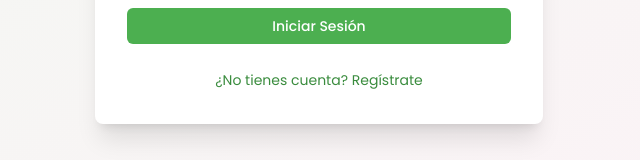
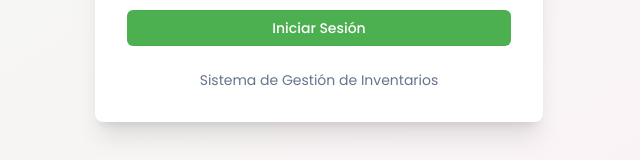
Before and after one commit to Yaz3002/GI_FLORAL, a React (Vite) app: page / in a window 1280 px wide. Shown: the part 506-666 px from the top of the page, without its empty margins (321-961 px from the left). Built offline with nearby package versions, Linux system fonts and the light colour scheme; no server answers.

Commit message:
Eliminar funcionalidad de registro

```diff
--- a/src/components/auth/AuthForm.tsx
+++ b/src/components/auth/AuthForm.tsx
@@ -4,8 +4,7 @@ import { Flower2, Eye, EyeOff } from 'lucide-react';
 import toast from 'react-hot-toast';
 
 const AuthForm: React.FC = () => {
-  const { signIn, signUp } = useAuth();
-  const [isLogin, setIsLogin] = useState(true);
+  const { signIn } = useAuth();
   const [showPassword, setShowPassword] = useState(false);
   const [loading, setLoading] = useState(false);
   const [formData, setFormData] = useState({
@@ -25,20 +24,11 @@ const AuthForm: React.FC = () => {
     setLoading(true);
 
     try {
-      if (isLogin) {
-        const { error } = await signIn(formData.email, formData.password);
-        if (error) {
-          toast.error(error.message);
-        } else {
-          toast.success('¡Bienvenido de vuelta!');
-        }
+      const { error } = await signIn(formData.email, formData.password);
+      if (error) {
+        toast.error('Credenciales incorrectas. Verifica tu email y contraseña.');
       } else {
-        const { error } = await signUp(formData.email, formData.password);
-        if (error) {
-          toast.error(error.message);
-        } else {
-          toast.success('Cuenta creada exitosamente. Revisa tu email para confirmar.');
-        }
+        toast.success('¡Bienvenido de vuelta!');
       }
     } catch (error) {
       toast.error('Ocurrió un error inesperado');
@@ -59,7 +49,7 @@ const AuthForm: React.FC = () => {
             </div>
           </div>
           <p className="text-neutral-600">
-            {isLogin ? 'Inicia sesión en tu cuenta' : 'Crea una nueva cuenta'}
+            Inicia sesión en tu cuenta
           </p>
         </div>
 
@@ -115,20 +105,14 @@ const AuthForm: React.FC = () => {
             className="btn btn-primary w-full"
             disabled={loading}
           >
-            {loading ? 'Cargando...' : isLogin ? 'Iniciar Sesión' : 'Crear Cuenta'}
+            {loading ? 'Iniciando sesión...' : 'Iniciar Sesión'}
           </button>
         </form>
 
         <div className="mt-6 text-center">
-          <button
-            type="button"
-            className="text-primary-600 hover:text-primary-700 text-sm"
-            onClick={() => setIsLogin(!isLogin)}
-          >
-            {isLogin
-              ? '¿No tienes cuenta? Regístrate'
-              : '¿Ya tienes cuenta? Inicia sesión'}
-          </button>
+          <p className="text-sm text-neutral-500">
+            Sistema de Gestión de Inventarios
+          </p>
         </div>
       </div>
     </div>
--- a/src/hooks/useAuth.ts
+++ b/src/hooks/useAuth.ts
@@ -47,14 +47,6 @@ export const useAuth = () => {
     return { data, error };
   };
 
-  const signUp = async (email: string, password: string) => {
-    const { data, error } = await supabase.auth.signUp({
-      email,
-      password,
-    });
-    return { data, error };
-  };
-
   const signOut = async () => {
     const { error } = await supabase.auth.signOut();
     return { error };
@@ -63,7 +55,6 @@ export const useAuth = () => {
   return {
     ...authState,
     signIn,
-    signUp,
     signOut,
   };
 };
```
